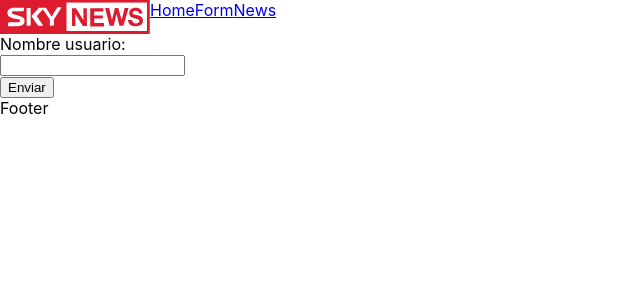
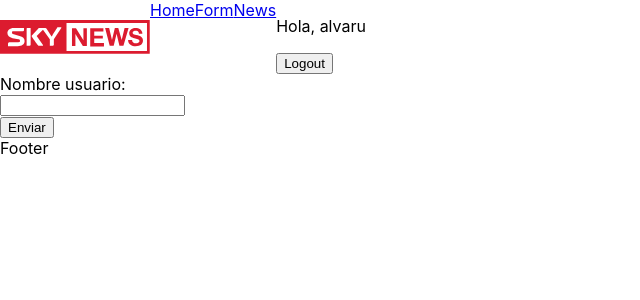
Before and after one commit to airin181/news_react, a React (Create React App) app in the folder my-app/: page / in a window 1280 px wide. Shown: the top 300 px of the page, without its empty margins (0-640 px from the left). Built offline with nearby package versions, Linux system fonts and the light colour scheme.

Commit message:
ADD: form home

```diff
--- a/my-app/package.json
+++ b/my-app/package.json
@@ -9,6 +9,8 @@
     "@testing-library/jest-dom": "^5.16.4",
     "@testing-library/react": "^13.1.1",
     "@testing-library/user-event": "^13.5.0",
+    "axios": "^0.27.2",
+    "dotenv": "^16.0.0",
     "react": "^18.1.0",
     "react-dom": "^18.1.0",
     "react-router-dom": "^6.3.0",
--- a/my-app/src/App.js
+++ b/my-app/src/App.js
@@ -1,20 +1,38 @@
 import './App.css';
-import Header from './components/Header'
-import Main from './components/Main'
-import Footer from './components/Footer'
+import Header from './components/Header';
+import Main from './components/Main';
+import Footer from './components/Footer';
 import {BrowserRouter} from 'react-router-dom';
-
-/* import {useState} from 'react'; */
-
+import {useState} from 'react';
+import {userContext} from './context/userContext';
 
 
 function App() {
+  const [user, setUser] = useState("alvaru"); //estado --> useState lee "user" y el string de dentro lo coge setUser
+
+  //login
+  const login = (name) => {
+    setUser(name)
+  }
+
+//logout
+  const logout = () => {
+    setUser("");
+  }
+
+  const data = {
+    user,
+    login,
+   logout
+  }
 
   return (
     <div>
       <BrowserRouter>
+      <userContext.Provider value={data}>
       <Header/>
       <Main/>
+      </userContext.Provider>
       </BrowserRouter>
       <Footer/>
     </div>
--- a/my-app/src/components/Header/Header.jsx
+++ b/my-app/src/components/Header/Header.jsx
@@ -1,29 +1,31 @@
 import React, { Component } from "react";
 import Nav from './Nav';
 import logo from '../../assets/logo.svg';
-import './Header.css'
+import './Header.css';
 import {userContext} from '../../context/userContext';
 
 class Header extends Component {
 
-  static contextType = userContext
+/*   static contextType = userContext */
 
   render() {
-    return <div className="header">
-
-      <img src={logo} alt="logo newspaper" className="logo"/>
+    return (
+      <header className="header">
+        <img src={logo} alt='logo' className="logo"></img>
         <Nav/>
-      <div>
+        <div className='user'>
           <userContext.Consumer>
-        {(data) =>
-          data?
+          {({user,logout}) =>
+              user?
                 <>
-              <p>Hola, {data}</p>
+                  <p>Hola, {user}</p>
+                  <button onClick={logout}>Logout</button>
                 </>:""
           }
           </userContext.Consumer>
         </div>
-    </div>;
+      </header>
+    )
   }
 }
 
--- a/my-app/src/components/Main/Form/Form.jsx
+++ b/my-app/src/components/Main/Form/Form.jsx
@@ -1,8 +1,61 @@
 import React, { Component } from "react";
+/* import News from '../News/News' */
+class Form extends Component {
 
-class Form extends Component {
+/*
+  constructor(props) {
+    super(props)
+
+    this.state = {
+      news: [],
+    }
+
+    }
+
+    saveNews = (event) => {
+
+      event.preventDefault(); //esto para el formulario para leer los inputs
+
+        const title = event.target.title.value
+        const subtitle= event.target.subtitle.value
+        const body = event.target.body.value
+
+        const newNews = {title,subtitle,body}
+
+        this.setState({news: [...this.state.news, newNews]})
+
+      console.log('c.log de newNews ',newNews);
+    }
+
+    paintNews = () => {
+      return this.state.news.map((oneNews, i)=><News data={oneNews} key = {i}/>)
+    } */
+
+
+
+
+
   render() {
-    return <div>Form</div>;
+
+
+    return (<div>
+
+     {/*  <h1>Formulario</h1>
+      <form onSubmit={this.saveNews}>
+        <label htmlFor="title">Titular:</label> <br />
+        <input type="text" name="title"id="title"/> <br />
+        <label htmlFor="subtitle">Subtitular:</label> <br />
+        <input type="text" name="subtitle"id="subtitle"/> <br />
+        <label htmlFor="body">Cuerpo de noticia:</label> <br />
+        <input type="textarea" name="body"id="body"/> <br />
+
+        <input type="submit" value="Enviar"/>
+       </form>
+
+       {this.paintNews()} */}
+
+
+    </div>)
   }
 }
 
--- a/my-app/src/components/Main/Home/Home.jsx
+++ b/my-app/src/components/Main/Home/Home.jsx
@@ -2,6 +2,8 @@ import React, { Component } from "react";
 import {userContext} from '../../../context/userContext';
 
 class Home extends Component {
+
+  static contextType = userContext
 
   constructor(props) {
     super(props)
@@ -10,30 +12,24 @@ class Home extends Component {
        user: ""
     }
   }
-
   register = (event) => {
     event.preventDefault();
     const user = event.target.user.value
+
     this.setState({user})
-
-     //Esto me lo trae vaciooooo
-
+    this.context.login(user)
   }
 
+  render() {
 
-  render() {
-    const data = this.state.user
-
-    console.log('c.log de data en render: ',data);
-    return <div>
-      <userContext.Provider value={data}>
+    return (
+      <>
         <form onSubmit={this.register}>
           <label htmlFor="user">Nombre usuario:</label> <br />
           <input type="text" name="user"id="user"/> <br />
           <input type="submit" value="Enviar"/>
         </form>
-      </userContext.Provider>
-    </div>
+      </>)
   }
 }
 
--- a/my-app/src/components/Main/Main.jsx
+++ b/my-app/src/components/Main/Main.jsx
@@ -1,22 +1,20 @@
 import React, { Component } from "react";
 import Form from './Form';
 import Home from './Home';
-import News from './News';
+import News from './News/News.jsx';
 import {Route, Routes} from 'react-router-dom';
 
-class Main extends Component {
+export class Main extends Component {
   render() {
-    return <div>
-
+    return (<div>
 
         <Routes>
           <Route element={<Home/>} path='/'/>
           <Route element={<Form/>} path='/form'/>
-          <Route element={<News/>} path='/news-list'/>
+          <Route element={<News/>} path='/news'/>
         </Routes>
 
-
-    </div>;
+    </div>);
   }
 }
 
--- /dev/null
+++ b/my-app/src/components/Main/News/Card/Card.jsx
@@ -0,0 +1,19 @@
+import React, { Component } from "react";
+
+class Card extends Component {
+  render() {
+    /* const {title,subtitle,body} = this.props.data; */
+    return <div>
+{/*
+<section>
+      <h1>News</h1>
+      <p>{title}</p>
+      <p>{subtitle}</p>
+      <p>{body}</p>
+    </section> */}
+
+    </div>;
+  }
+}
+
+export default Card;
--- /dev/null
+++ b/my-app/src/components/Main/News/Card/index.js
@@ -0,0 +1 @@
+export { default } from "./Card";
--- /dev/null
+++ b/my-app/src/components/Main/News/News.json
@@ -0,0 +1,17 @@
+ [
+    {
+        "title": "limón",
+        "subtitle": 5,
+        "body": "https://t2.uc.ltmcdn.com/es/posts/3/1/0/como_hacer_tarta_de_queso_philadelphia_52013_600_square.jpg"
+    },
+    {
+        "title": "queso",
+        "subtitle": 3,
+        "body": "Esequesite SL"
+    },
+    {
+        "title": "chocolate",
+        "subtitle": 4,
+        "company": "Sargento del Queso SA"
+    }
+]
--- a/my-app/src/components/Main/News/News.jsx
+++ b/my-app/src/components/Main/News/News.jsx
@@ -1,8 +1,53 @@
 import React, { Component } from "react";
+import Card from './Card';
+import axios from 'axios';
+
 
 class News extends Component {
+
+  constructor(props) {
+    super(props)
+
+  /*   this.state = {
+      newsList: []
+    } */
+  }
+/*
+  async componentDidMount() {
+
+    const apikey = process.env.APIKEY
+    //Petición HTTP
+
+    const resp = await axios.get(`https://api.nytimes.com/svc/topstories/v2/arts.json?api-key=${apikey}`);
+    const data = await resp.data;
+
+    console.log(data);
+
+    this.setState({
+      newsList: data.results
+    })
+    console.log('componentDidMount');
+  }
+ */
+
   render() {
-    return <div>News</div>;
+  /*   const { title, subtitle, body } = this.props.data;
+    const paint = this.props.paint */
+    return (
+      <div>
+        <h1>News</h1>
+         {/* {
+          this.state.newsList.map(news =>
+            <section>
+              <p>{news.title}</p>
+              <p>{news.subtitle}</p>
+              <p>{news.body}</p>
+            </section>
+          )
+        }  */}
+      </div>
+
+    )
   }
 }
 
```
Also changed, not shown: my-app/src/components/Main/News/Card/Card.css (added), my-app/src/components/Main/News/index.js (line endings or trailing spaces), 2 other files (tests, documents, lock files or other folders). Lines whose indentation alone changed are shown as unchanged.
